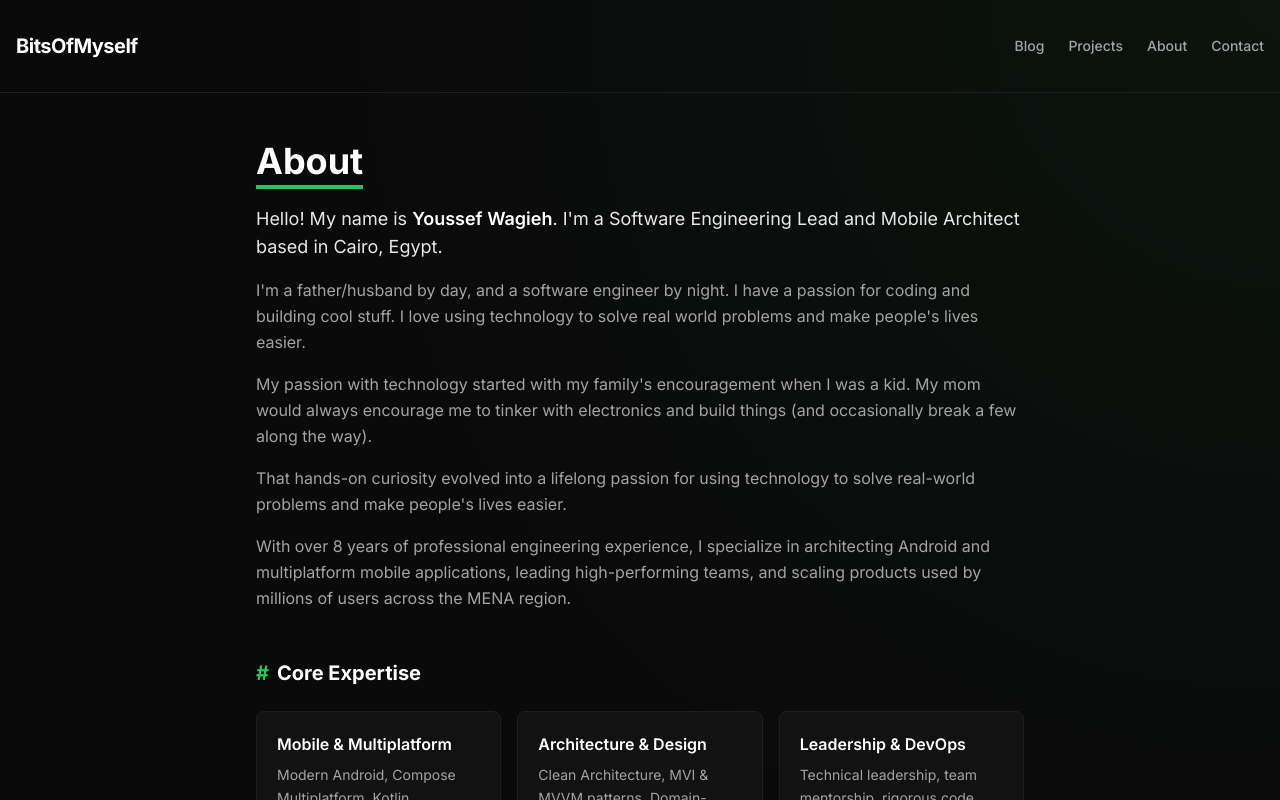
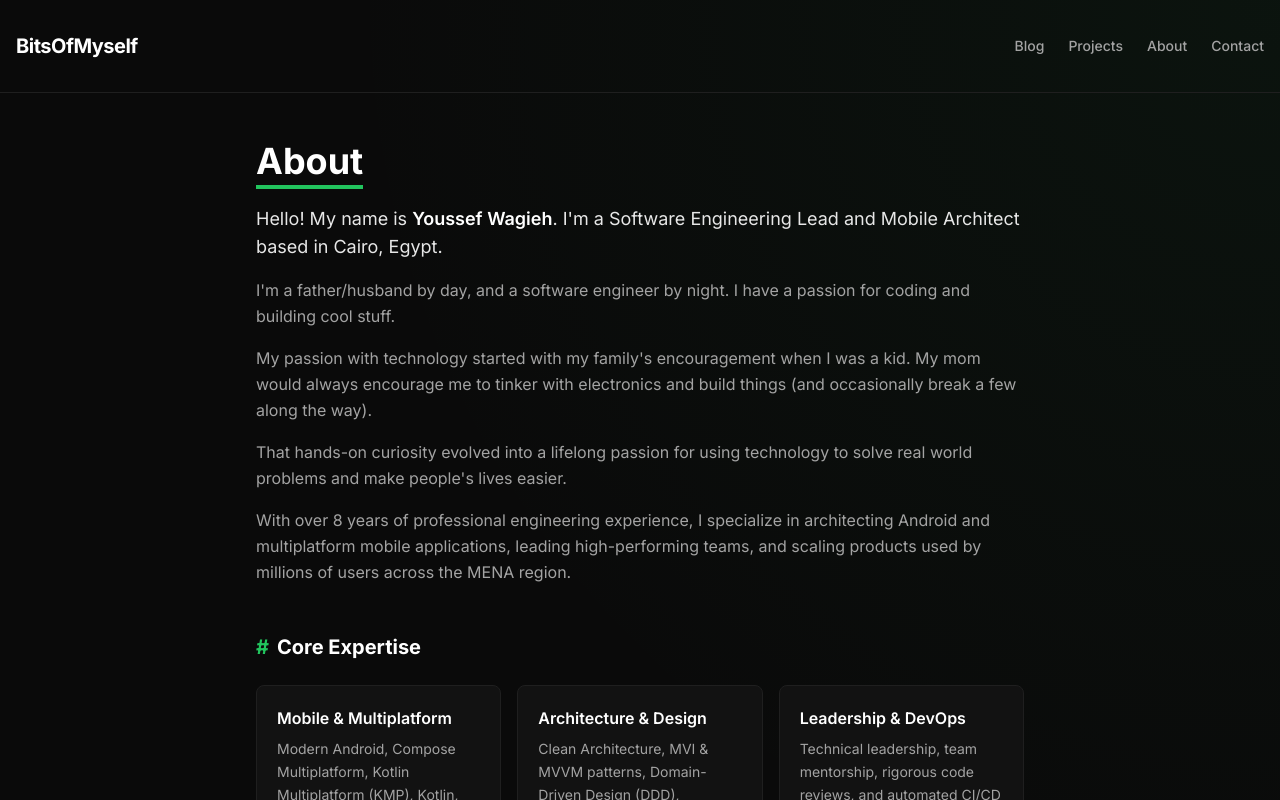
Before and after one commit to joeyoggie/bitsofmyself, a Next.js app: page /about in a window 1280 px wide. Shown: the top 800 px of the page. Built offline with nearby package versions, Linux system fonts and the light colour scheme.

Commit message:
update about page

```diff
--- a/src/app/about/page.tsx
+++ b/src/app/about/page.tsx
@@ -19,13 +19,13 @@ export default function AboutPage() {
                         Hello! My name is <span className="text-white font-semibold">Youssef Wagieh</span>. I'm a Software Engineering Lead and Mobile Architect based in Cairo, Egypt.
                     </p>
                     <p className="text-dark-muted">
-                        I'm a father/husband by day, and a software engineer by night. I have a passion for coding and building cool stuff. I love using technology to solve real world problems and make people's lives easier.
+                        I'm a father/husband by day, and a software engineer by night. I have a passion for coding and building cool stuff.
                     </p>
                     <p className="text-dark-muted">
                         My passion with technology started with my family's encouragement when I was a kid. My mom would always encourage me to tinker with electronics and build things (and occasionally break a few along the way).
                     </p>
                     <p className="text-dark-muted">
-                        That hands-on curiosity evolved into a lifelong passion for using technology to solve real-world problems and make people's lives easier.
+                        That hands-on curiosity evolved into a lifelong passion for using technology to solve real world problems and make people's lives easier.
                     </p>
                     <p className="text-dark-muted">
                         With over 8 years of professional engineering experience, I specialize in architecting Android and multiplatform mobile applications, leading high-performing teams, and scaling products used by millions of users across the MENA region.
```
